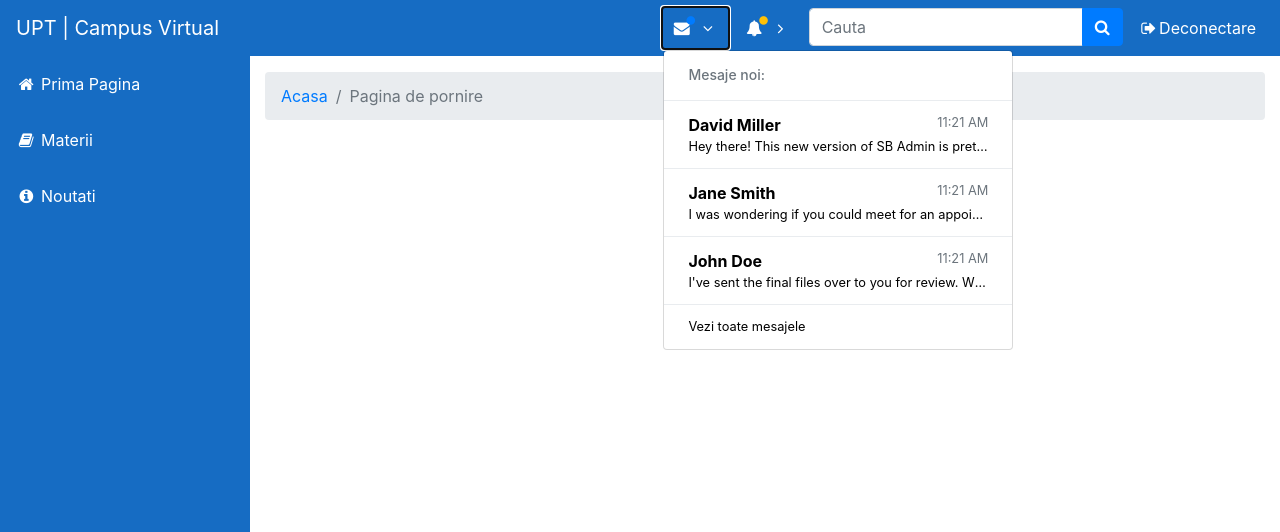
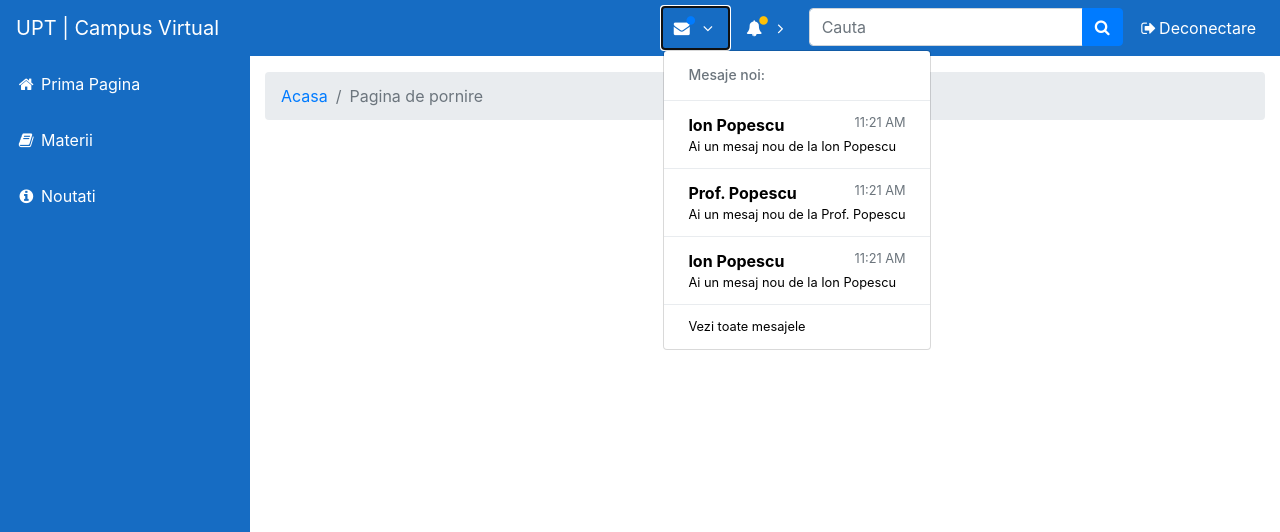
Before and after one commit to RaduR92/Dizertatie, a PHP site: page / in a window 1280 px wide, after a click that opens the changed part. Shown: the top 532 px of the page. Run offline with PHP 8.4, Linux system fonts and the light colour scheme.

Commit message:
Inainte de a ii arata la prof

```diff
--- a/footer.php
+++ b/footer.php
@@ -14,15 +14,15 @@
       <div class="modal-dialog" role="document">
         <div class="modal-content">
           <div class="modal-header">
-            <h5 class="modal-title" id="exampleModalLabel">Ready to Leave?</h5>
+            <h5 class="modal-title" id="exampleModalLabel">Doresti sa te deconectezi?</h5>
             <button class="close" type="button" data-dismiss="modal" aria-label="Close">
               <span aria-hidden="true">×</span>
             </button>
           </div>
-          <div class="modal-body">Select "Logout" below if you are ready to end your current session.</div>
+          <div class="modal-body">Alege "Deconectare" daca doresti sa inchei sesiunea curenta</div>
           <div class="modal-footer">
-            <button class="btn btn-secondary" type="button" data-dismiss="modal">Cancel</button>
-            <a class="btn btn-primary" href="login.html">Logout</a>
+            <button class="btn btn-secondary" type="button" data-dismiss="modal">Anulare</button>
+            <a class="btn btn-primary" href="login.html">Deconectare</a>
           </div>
         </div>
       </div>
--- a/header.php
+++ b/header.php
@@ -59,7 +59,7 @@
           <a class="nav-link dropdown-toggle mr-lg-2" id="messagesDropdown" href="#" data-toggle="dropdown" aria-haspopup="true" aria-expanded="false">
             <i class="fa fa-fw fa-envelope"></i>
             <span class="d-lg-none">Mesaje
-              <span class="badge badge-pill badge-primary">12 New</span>
+              <span class="badge badge-pill badge-primary">12 noi</span>
             </span>
             <span class="indicator text-primary d-none d-lg-block">
               <i class="fa fa-fw fa-circle"></i>
@@ -69,21 +69,21 @@
             <h6 class="dropdown-header">Mesaje noi:</h6>
             <div class="dropdown-divider"></div>
             <a class="dropdown-item" href="#">
-              <strong>David Miller</strong>
+              <strong>Ion Popescu</strong>
               <span class="small float-right text-muted">11:21 AM</span>
-              <div class="dropdown-message small">Hey there! This new version of SB Admin is pretty awesome! These messages clip off when they reach the end of the box so they don't overflow over to the sides!</div>
+              <div class="dropdown-message small">Ai un mesaj nou de la Ion Popescu</div>
             </a>
             <div class="dropdown-divider"></div>
             <a class="dropdown-item" href="#">
-              <strong>Jane Smith</strong>
+              <strong>Prof. Popescu</strong>
               <span class="small float-right text-muted">11:21 AM</span>
-              <div class="dropdown-message small">I was wondering if you could meet for an appointment at 3:00 instead of 4:00. Thanks!</div>
+              <div class="dropdown-message small">Ai un mesaj nou de la Prof. Popescu</div>
             </a>
             <div class="dropdown-divider"></div>
             <a class="dropdown-item" href="#">
-              <strong>John Doe</strong>
+              <strong>Ion Popescu</strong>
               <span class="small float-right text-muted">11:21 AM</span>
-              <div class="dropdown-message small">I've sent the final files over to you for review. When you're able to sign off of them let me know and we can discuss distribution.</div>
+              <div class="dropdown-message small">Ai un mesaj nou de la Ion Popescu</div>
             </a>
             <div class="dropdown-divider"></div>
             <a class="dropdown-item small" href="#">Vezi toate mesajele</a>
@@ -93,7 +93,7 @@
           <a class="nav-link dropdown-toggle mr-lg-2" id="alertsDropdown" href="#" data-toggle="dropdown" aria-haspopup="true" aria-expanded="false">
             <i class="fa fa-fw fa-bell"></i>
             <span class="d-lg-none">Alerte
-              <span class="badge badge-pill badge-warning">6 New</span>
+              <span class="badge badge-pill badge-warning">6 noi</span>
             </span>
             <span class="indicator text-warning d-none d-lg-block">
               <i class="fa fa-fw fa-circle"></i>
@@ -108,7 +108,7 @@
                   <i class="fa fa-long-arrow-up fa-fw"></i>Status Update</strong>
               </span>
               <span class="small float-right text-muted">11:21 AM</span>
-              <div class="dropdown-message small">This is an automated server response message. All systems are online.</div>
+              <div class="dropdown-message small">A fost incarcat un fisier nou in Fizica</div>
             </a>
             <div class="dropdown-divider"></div>
             <a class="dropdown-item" href="#">
@@ -117,7 +117,7 @@
                   <i class="fa fa-long-arrow-down fa-fw"></i>Status Update</strong>
               </span>
               <span class="small float-right text-muted">11:21 AM</span>
-              <div class="dropdown-message small">This is an automated server response message. All systems are online.</div>
+              <div class="dropdown-message small">Salut, maine e termenul limita pentru proiectul la Fizica!</div>
             </a>
             <div class="dropdown-divider"></div>
             <a class="dropdown-item" href="#">
@@ -126,7 +126,7 @@
                   <i class="fa fa-long-arrow-up fa-fw"></i>Status Update</strong>
               </span>
               <span class="small float-right text-muted">11:21 AM</span>
-              <div class="dropdown-message small">This is an automated server response message. All systems are online.</div>
+              <div class="dropdown-message small">Ai un examen in 12 zile</div>
             </a>
             <div class="dropdown-divider"></div>
           </div>
```
Also changed, not shown: inscriere-student-disciplina.php (added, +63 -0 lines).
